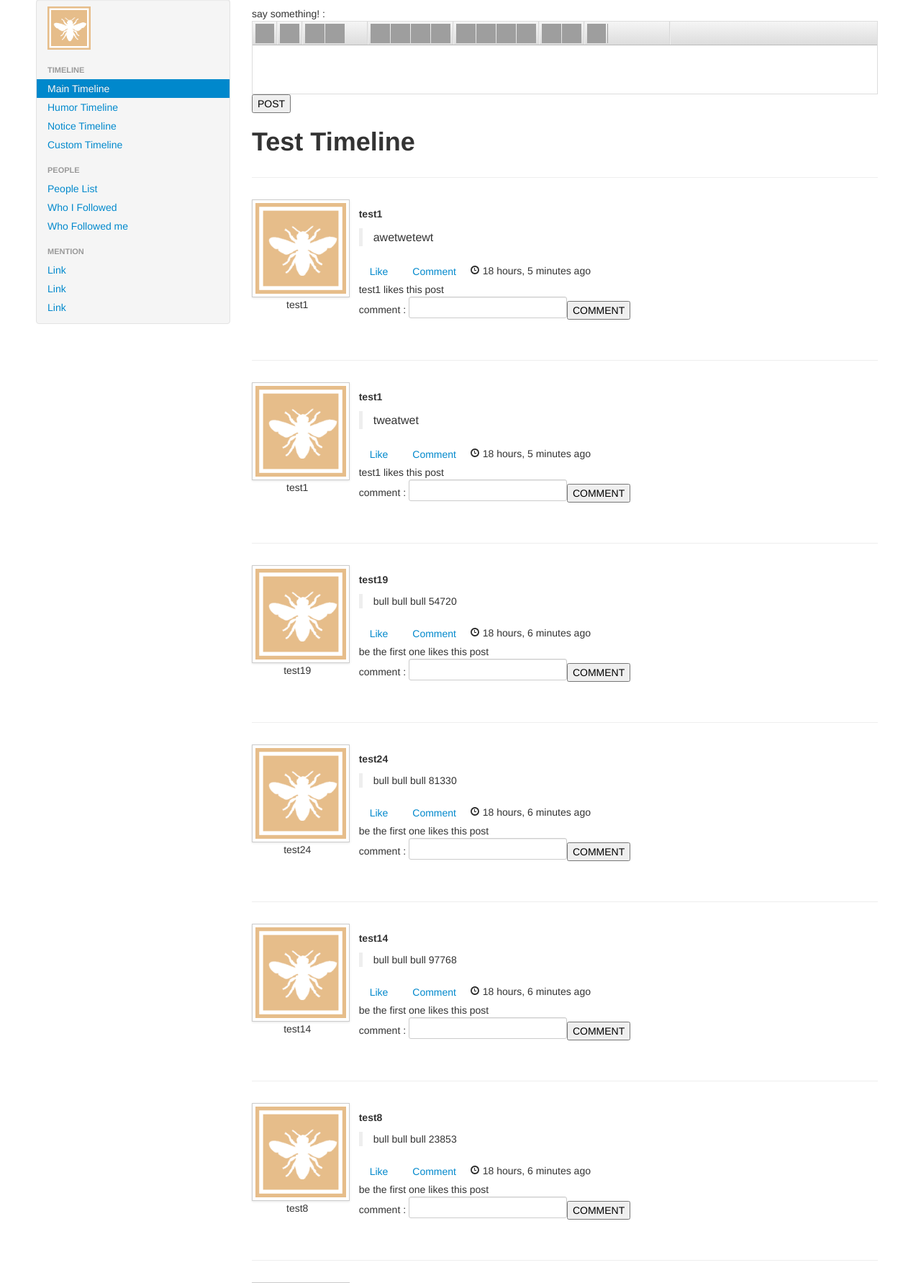
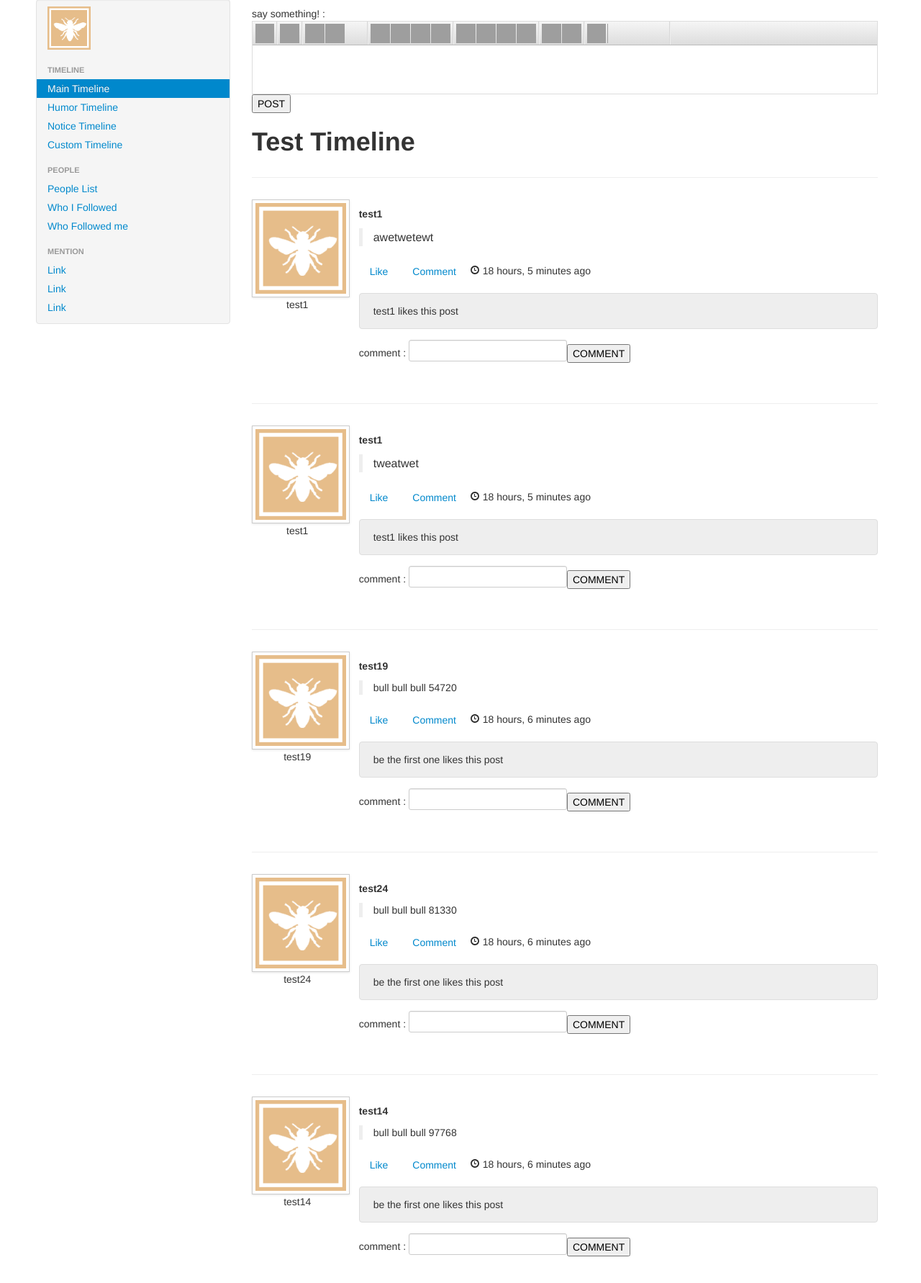
Before and after one commit to afool/hive, a Django app: template hive/html/templates/timelines/timeline_view.html in a window 1280 px wide. Shown: the part 81-1863 px from the top of the page at 72% size. Run offline with Django 3.2, Linux system fonts and the light colour scheme; the template is opened without the code that fills it: values that come from a table or form of the project are taken from there, others are empty; data comes from the database, SQL or seed files in the repository; parts of the project's set-up code (start-up, migrations or seed data) failed here and were passed over; grey boxes are pictures that could not be loaded.

Commit message:
applied round-contianer to like_container

```diff
--- a/hive/html/templates/posts/post_render.html
+++ b/hive/html/templates/posts/post_render.html
@@ -29,7 +29,7 @@
 			<i class="icon-time"></i>
 			{{ post.create_time|timesince }} ago
 		</div>
-		<div class="liker_list_container">
+		<div class="liker_list_container round-container" style="background-color:#eee">
 			{{ post.render_liker_list }}
 		</div>
 		<div class="comment_container">
```
